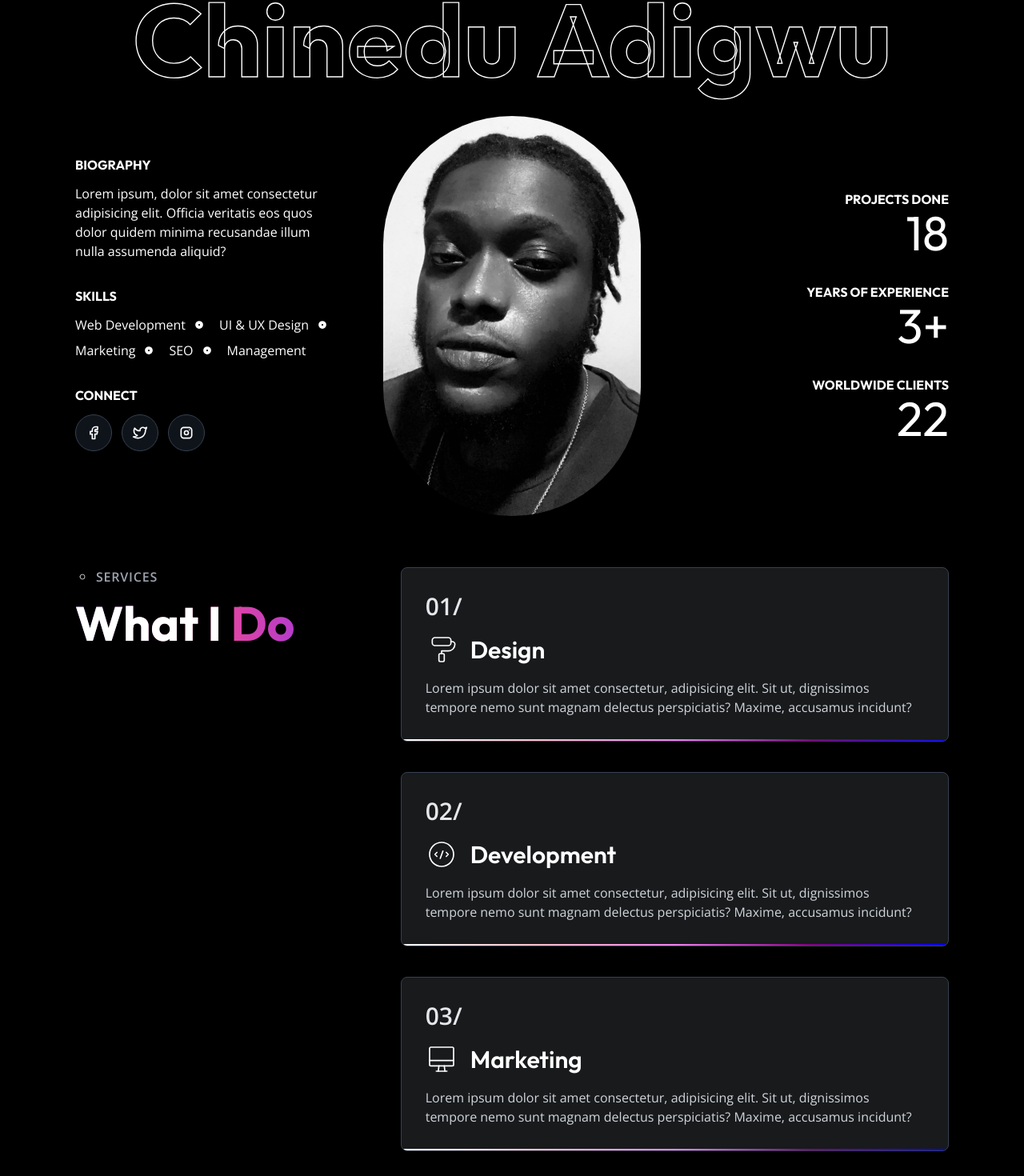
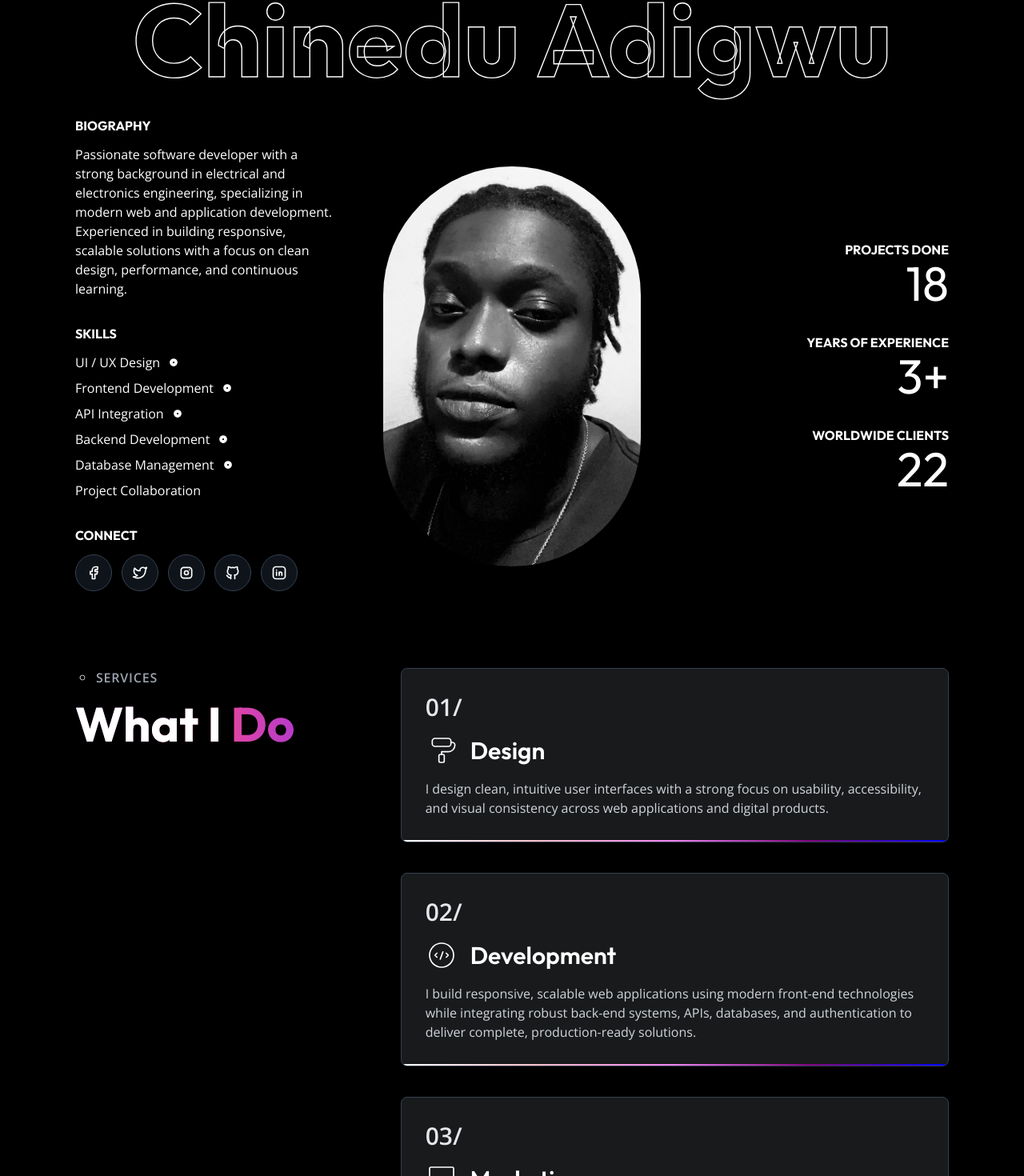
Before and after one commit to nedtrg/tailwindnext-chinedu, a Next.js app: page / in a window 1280 px wide. Shown: the part 100-1570 px from the top of the page at 80% size. Built offline with nearby package versions, Linux system fonts and the light colour scheme.

Commit message:
added personal content

```diff
--- a/package.json
+++ b/package.json
@@ -14,6 +14,7 @@
     "embla-carousel": "^8.5.2",
     "embla-carousel-react": "^8.5.2",
     "framer-motion": "^12.6.0",
+    "lucide-react": "^0.562.0",
     "motion": "^12.5.0",
     "next": "^15.5.9",
     "react": "^19.0.0",
--- a/src/app/page.jsx
+++ b/src/app/page.jsx
@@ -10,6 +10,7 @@ import EmblaCarouselTwo from "@/components/EmblaCarouselTwo";
 import LetsTalk from "@/components/LetsTalk";
 import MapSection from "@/components/MapSection";
 import Footer from "@/components/Footer";
+import BackToTop from "@/components/BackToTop";
 
 export default function Home() {
   const slides = [
@@ -38,6 +39,7 @@ export default function Home() {
       <LetsTalk />
       <MapSection />
       <Footer />
+      <BackToTop />
     </>
   );
 }
--- a/src/components/Achievements.jsx
+++ b/src/components/Achievements.jsx
@@ -62,11 +62,13 @@ export default function Achievements() {
                         transition duration-300"
         >
           <h1 className="text-gray-200 text-xl sm:text-2xl font-extrabold pb-3">
-            Best Designer of the Month
+            Software Development Certification (USADF/LSETF)
           </h1>
-          <h2 className="text-sm font-bold pb-3 text-gray-500">2023</h2>
+          <h2 className="text-sm font-bold pb-3 text-gray-500">2024</h2>
           <p className="text-gray-300 text-sm sm:text-base">
-            Lorem ipsum dolor sit amet consectetur, adipisicing elit.
+            Completed hands-on training covering modern web technologies,
+            responsive UI development, JavaScript frameworks, and practical
+            project-based learning.
           </p>
         </div>
 
@@ -82,11 +84,13 @@ export default function Achievements() {
                         transition duration-300"
         >
           <h1 className="text-gray-200 text-xl sm:text-2xl font-extrabold pb-3">
-            The True Gem
+            Certified Backend Developer, Nigerian-German Centre (GIZ)
           </h1>
-          <h2 className="text-sm font-bold pb-3 text-gray-500">2023</h2>
+          <h2 className="text-sm font-bold pb-3 text-gray-500">2025</h2>
           <p className="text-gray-300 text-sm sm:text-base">
-            Lorem ipsum dolor sit amet consectetur, adipisicing elit.
+            Developed and maintained robust backend services, RESTful APIs, and
+            databases, focusing on performance, security, scalability, and
+            integration of real-world application requirements.
           </p>
         </div>
 
@@ -103,11 +107,13 @@ export default function Achievements() {
                         transition duration-300"
         >
           <h1 className="text-gray-200 text-xl sm:text-2xl font-extrabold pb-3">
-            First Class Performer
+            Certiﬁcate of Participation, Power Learn Project Africa (PLP)
           </h1>
-          <h2 className="text-sm font-bold pb-3 text-gray-500">2022</h2>
+          <h2 className="text-sm font-bold pb-3 text-gray-500">2024</h2>
           <p className="text-gray-300 text-sm sm:text-base">
-            Lorem ipsum dolor sit amet consectetur, adipisicing elit.
+            Applied database management best practices while developing Flutter
+            web applications with Dart, integrating Firebase for authentication,
+            data storage, and real-time client-side functionality.
           </p>
         </div>
 
@@ -124,11 +130,13 @@ export default function Achievements() {
                         transition duration-300"
         >
           <h1 className="text-gray-200 text-xl sm:text-2xl font-extrabold pb-3">
-            Customer&apos;s Favorite
+            Certiﬁed, National Youth Service Corps (NYSC)
           </h1>
-          <h2 className="text-sm font-bold pb-3 text-gray-500">2021</h2>
+          <h2 className="text-sm font-bold pb-3 text-gray-500">2019</h2>
           <p className="text-gray-300 text-sm sm:text-base">
-            Lorem ipsum dolor sit amet consectetur, adipisicing elit.
+            Completed national service, contributing to community development,
+            organizational support, and professional growth through teamwork,
+            leadership, and public service initiatives.
           </p>
         </div>
       </div>
--- /dev/null
+++ b/src/components/BackToTop.jsx
@@ -0,0 +1,52 @@
+"use client";
+
+import { useEffect, useState } from "react";
+import { ArrowUp } from "lucide-react"; // optional icon
+
+export default function BackToTop() {
+  const [isVisible, setIsVisible] = useState(false);
+
+  useEffect(() => {
+    const handleScroll = () => {
+      setIsVisible(window.scrollY > 300);
+    };
+
+    window.addEventListener("scroll", handleScroll);
+    return () => window.removeEventListener("scroll", handleScroll);
+  }, []);
+
+  const scrollToTop = () => {
+    window.scrollTo({
+      top: 0,
+      behavior: "smooth",
+    });
+  };
+
+  return (
+    <button
+      onClick={scrollToTop}
+      aria-label="Back to top"
+      className={`
+        fixed bottom-5 right-5 sm:bottom-8 sm:right-8
+        z-50
+        flex items-center justify-center
+        h-11 w-11 sm:h-12 sm:w-12
+        rounded-full
+        bg-gray-900/80 text-white
+        border border-gray-700
+        backdrop-blur-md
+        shadow-lg
+        transition-all duration-300
+        hover:scale-110 hover:bg-gray-800
+        active:scale-95
+        ${
+          isVisible
+            ? "opacity-100 translate-y-0 pointer-events-auto"
+            : "opacity-0 translate-y-4 pointer-events-none"
+        }
+      `}
+    >
+      <ArrowUp size={18} />
+    </button>
+  );
+}
--- a/src/components/EmblaCarousel.jsx
+++ b/src/components/EmblaCarousel.jsx
@@ -53,10 +53,9 @@ const EmblaCarousel = (props) => {
         </h1>
 
         <p className="text-white text-sm sm:text-base max-w-3xl mx-auto lg:mx-0">
-          Lorem ipsum dolor sit amet consectetur adipisicing elit. Porro aliquam
-          rem possimus similique beatae dolores commodi quam, harum quas, velit
-          animi autem dignissimos temporibus magnam ipsum quod architecto
-          consectetur culpa.
+          A selection of projects showcasing my experience in full-stack web
+          development, responsive UI design, API integration, and scalable
+          solutions built for real-world users and business needs.
         </p>
       </div>
 
--- a/src/components/Header.jsx
+++ b/src/components/Header.jsx
@@ -5,6 +5,8 @@ import { IconPoint } from "@tabler/icons-react";
 import { IconBrandFacebook } from "@tabler/icons-react";
 import { IconBrandTwitter } from "@tabler/icons-react";
 import { IconBrandInstagram } from "@tabler/icons-react";
+import { IconBrandGithub } from "@tabler/icons-react";
+import { IconBrandLinkedin } from "@tabler/icons-react";
 import CountUpSection from "./CountUpSection";
 
 export default function Header() {
@@ -15,9 +17,11 @@ export default function Header() {
         <div data-aos="fade-right" data-aos-delay="400" data-aos-duration="800">
           <h1 className="text-white uppercase font-bold pb-3">Biography</h1>
           <p className="text-white pb-8">
-            Lorem ipsum, dolor sit amet consectetur adipisicing elit. Officia
-            veritatis eos quos dolor quidem minima recusandae illum nulla
-            assumenda aliquid?
+            Passionate software developer with a strong background in electrical
+            and electronics engineering, specializing in modern web and
+            application development. Experienced in building responsive,
+            scalable solutions with a focus on clean design, performance, and
+            continuous learning.
           </p>
         </div>
 
@@ -29,22 +33,26 @@ export default function Header() {
           <h1 className="text-white uppercase font-bold pb-3">Skills</h1>
           <p className="text-white pb-8 flex flex-wrap justify-center lg:justify-start gap-x-4 gap-y-2">
             <span className="inline-flex items-center">
-              Web Development
+              UI / UX Design
               <IconPoint className="text-white ml-2" stroke={5} width={18} />
             </span>
             <span className="inline-flex items-center">
-              UI & UX Design
+              Frontend Development
               <IconPoint className="text-white ml-2" stroke={5} width={18} />
             </span>
             <span className="inline-flex items-center">
-              Marketing
+              API Integration
               <IconPoint className="text-white ml-2" stroke={5} width={18} />
             </span>
             <span className="inline-flex items-center">
-              SEO
+              Backend Development
               <IconPoint className="text-white ml-2" stroke={5} width={18} />
             </span>
-            <span>Management</span>
+            <span className="inline-flex items-center">
+              Database Management
+              <IconPoint className="text-white ml-2" stroke={5} width={18} />
+            </span>
+            <span>Project Collaboration</span>
           </p>
         </div>
 
@@ -68,7 +76,10 @@ export default function Header() {
                 <IconBrandFacebook width={20} height={20} />
               </button>
             </Link>
-            <Link href="/">
+            <Link
+              href="https://x.com/nedtrg?s=21&t=F9ge4xwGfk4S7XYaG73p5Q"
+              target="_blank"
+            >
               <button
                 className="p-3 rounded-full text-white bg-gray-800/50 border border-gray-700 hover:border-purple-900/10 hover:bg-gradient-to-r hover:from-purple-800/10 hover:via-purple-700/10 hover:to-purple-500/10 transition duration-300"
                 data-aos="fade-up"
@@ -78,7 +89,10 @@ export default function Header() {
                 <IconBrandTwitter width={20} height={20} />
               </button>
             </Link>
-            <Link href="/">
+            <Link
+              href="https://www.instagram.com/nedtrg?igsh=dGE1Y2RoaWR0bHJ5&utm_source=qr"
+              target="_blank"
+            >
               <button
                 className="p-3 rounded-full text-white bg-gray-800/50 border border-gray-700 hover:border-purple-900/10 hover:bg-gradient-to-r hover:from-purple-800/10 hover:via-purple-700/10 hover:to-purple-500/10 transition duration-300"
                 data-aos="fade-up"
@@ -86,6 +100,29 @@ export default function Header() {
                 data-aos-duration="1600"
               >
                 <IconBrandInstagram width={20} height={20} />
+              </button>
+            </Link>
+            <Link href="https://github.com/nedtrg" target="_blank">
+              <button
+                className="p-3 rounded-full text-white bg-gray-800/50 border border-gray-700 hover:border-purple-900/10 hover:bg-gradient-to-r hover:from-purple-800/10 hover:via-purple-700/10 hover:to-purple-500/10 transition duration-300"
+                data-aos="fade-up"
+                data-aos-delay="400"
+                data-aos-duration="2000"
+              >
+                <IconBrandGithub width={20} height={20} />
+              </button>
+            </Link>
+            <Link
+              href="https://www.linkedin.com/in/ned-adigwu-31a730312/"
+              target="_blank"
+            >
+              <button
+                className="p-3 rounded-full text-white bg-gray-800/50 border border-gray-700 hover:border-purple-900/10 hover:bg-gradient-to-r hover:from-purple-800/10 hover:via-purple-700/10 hover:to-purple-500/10 transition duration-300"
+                data-aos="fade-up"
+                data-aos-delay="400"
+                data-aos-duration="2400"
+              >
+                <IconBrandLinkedin width={20} height={20} />
               </button>
             </Link>
           </div>
--- a/src/components/LetsTalk.jsx
+++ b/src/components/LetsTalk.jsx
@@ -38,7 +38,7 @@ export default function LetsTalk() {
                 Email:
               </h1>
               <h1 className="text-xl sm:text-2xl font-bold">
-                contact@flattheme.net
+                neddieadigwu94@gmail.com
               </h1>
             </div>
 
@@ -46,7 +46,9 @@ export default function LetsTalk() {
               <h1 className="font-bold uppercase tracking-widest text-gray-400 mb-2">
                 Call:
               </h1>
-              <h1 className="text-xl sm:text-2xl font-bold">+123 456 7890</h1>
+              <h1 className="text-xl sm:text-2xl font-bold">
+                +234 810 595 8002
+              </h1>
             </div>
           </div>
 
--- a/src/components/Nav.jsx
+++ b/src/components/Nav.jsx
@@ -6,8 +6,10 @@ import { motion, AnimatePresence } from "framer-motion";
 
 export default function Nav() {
   const [menuOpen, setMenuOpen] = useState(false);
+  const [isSticky, setIsSticky] = useState(false);
   const containerRef = useRef(null);
 
+  // Handle outside click (UNCHANGED)
   useEffect(() => {
     function handleClickOutside(event) {
       if (
@@ -23,10 +25,32 @@ export default function Nav() {
     };
   }, [containerRef]);
 
+  // Handle sticky behavior (NEW — focused change)
+  useEffect(() => {
+    const handleScroll = () => {
+      if (window.scrollY > 80) {
+        setIsSticky(true);
+      } else {
+        setIsSticky(false);
+      }
+    };
+
+    window.addEventListener("scroll", handleScroll);
+    return () => window.removeEventListener("scroll", handleScroll);
+  }, []);
+
   return (
     <div
       ref={containerRef}
-      className="relative flex items-center justify-between px-4 py-4 lg:px-10"
+      className={`
+        flex items-center justify-between px-4 py-4 lg:px-10
+        transition-all duration-300 z-50
+        ${
+          isSticky
+            ? "fixed top-0 left-0 w-full bg-black/80 backdrop-blur-md"
+            : "relative"
+        }
+      `}
     >
       {/* LOGO */}
       <div>
--- a/src/components/PersonalMessage.jsx
+++ b/src/components/PersonalMessage.jsx
@@ -1,5 +1,6 @@
 import Image from "next/image";
 import marbella from "../../public/home/testimonial-1.jpg";
+import pmned from "../../public/home/pm-ned.jpg";
 import { IconQuote } from "@tabler/icons-react";
 
 export default function PersonalMessage() {
@@ -22,7 +23,7 @@ export default function PersonalMessage() {
         className="flex-shrink-0"
       >
         <Image
-          src={marbella}
+          src={pmned}
           width={450}
           height={450}
           alt="client picture"
@@ -45,17 +46,18 @@ export default function PersonalMessage() {
         className="service-boxthree text-center lg:text-left max-w-2xl"
       >
         <h1 className="text-white text-xl sm:text-2xl font-bold capitalize pb-2">
-          Marcella Leonard
+          Adigwu Chinedum Hilary
         </h1>
 
         <h1 className="text-white uppercase pb-4 font-semibold text-sm sm:text-base">
-          Creative Director
+          Full-Stack Developer | Backend • Frontend • Flutter
         </h1>
 
         <div className="relative flex justify-center lg:justify-start">
           <h1 className="text-gray-400 italic text-base sm:text-lg md:text-xl lg:text-2xl pb-4">
-            Lorem ipsum, dolor sit amet consectetur adipisicing elit. Quam
-            inventore dolore qui. Aliquam, odio pariatur.
+            Full-stack software developer specializing in scalable backend APIs,
+            database management, modern frontend interfaces, and Flutter web
+            applications with secure, real-time Firebase integration.
           </h1>
 
           {/* Quote Icon */}
--- a/src/components/Services.jsx
+++ b/src/components/Services.jsx
@@ -58,9 +58,9 @@ export default function Services() {
           </div>
 
           <p className="text-gray-300 text-sm sm:text-base leading-relaxed">
-            Lorem ipsum dolor sit amet consectetur, adipisicing elit. Sit ut,
-            dignissimos tempore nemo sunt magnam delectus perspiciatis? Maxime,
-            accusamus incidunt?
+            I design clean, intuitive user interfaces with a strong focus on
+            usability, accessibility, and visual consistency across web
+            applications and digital products.
           </p>
         </div>
 
@@ -82,9 +82,10 @@ export default function Services() {
           </div>
 
           <p className="text-gray-300 text-sm sm:text-base leading-relaxed">
-            Lorem ipsum dolor sit amet consectetur, adipisicing elit. Sit ut,
-            dignissimos tempore nemo sunt magnam delectus perspiciatis? Maxime,
-            accusamus incidunt?
+            I build responsive, scalable web applications using modern front-end
+            technologies while integrating robust back-end systems, APIs,
+            databases, and authentication to deliver complete, production-ready
+            solutions.
           </p>
         </div>
 
@@ -106,9 +107,9 @@ export default function Services() {
           </div>
 
           <p className="text-gray-300 text-sm sm:text-base leading-relaxed">
-            Lorem ipsum dolor sit amet consectetur, adipisicing elit. Sit ut,
-            dignissimos tempore nemo sunt magnam delectus perspiciatis? Maxime,
-            accusamus incidunt?
+            I apply data-driven digital marketing strategies to improve
+            visibility, engagement, and brand growth across web platforms and
+            online campaigns.
           </p>
         </div>
       </div>
```
Also changed, not shown: src/components/EmblaCarouselTwo.jsx (+10 -10 lines), public/home/pm-ned.jpg (added), 1 other file (tests, documents, lock files or other folders).
